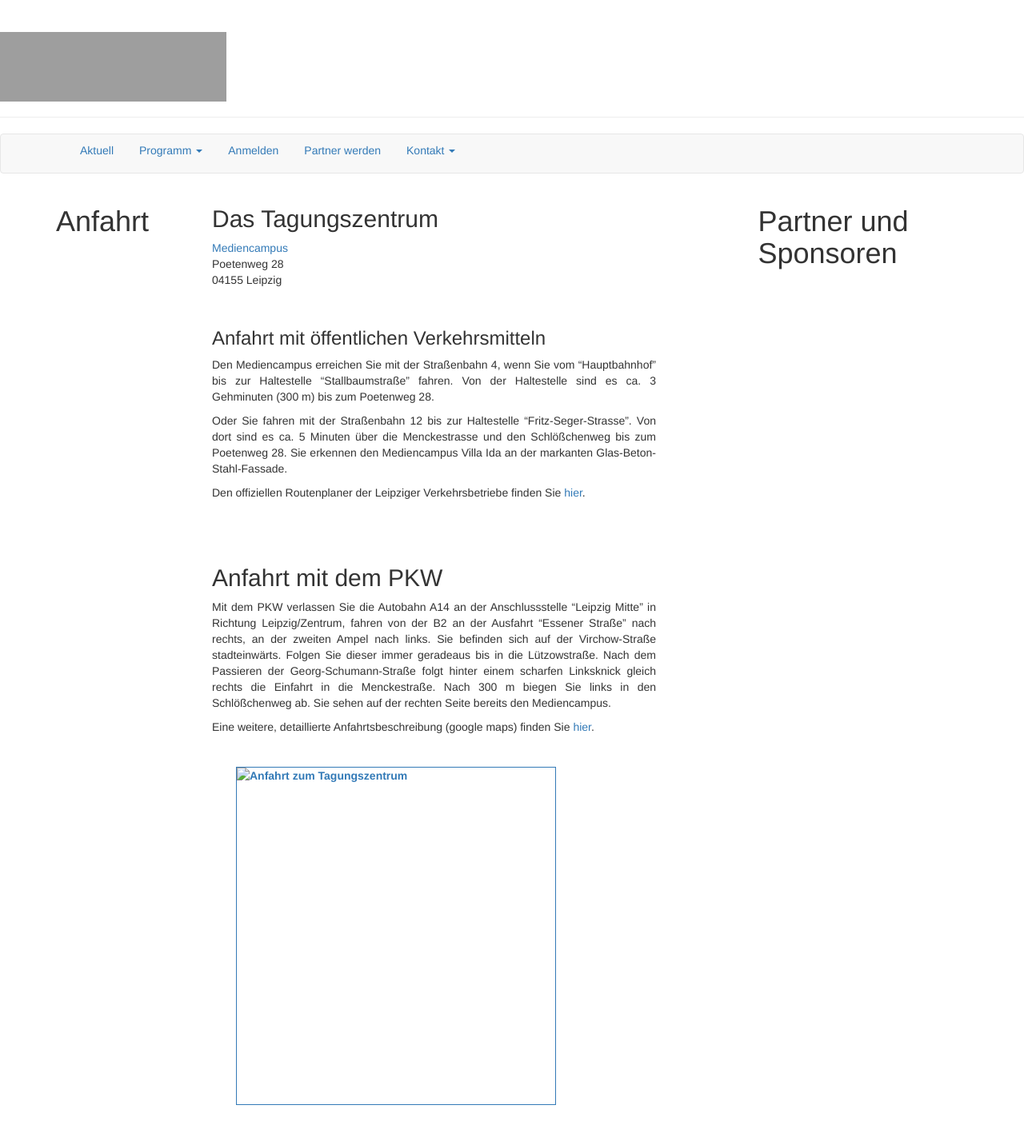
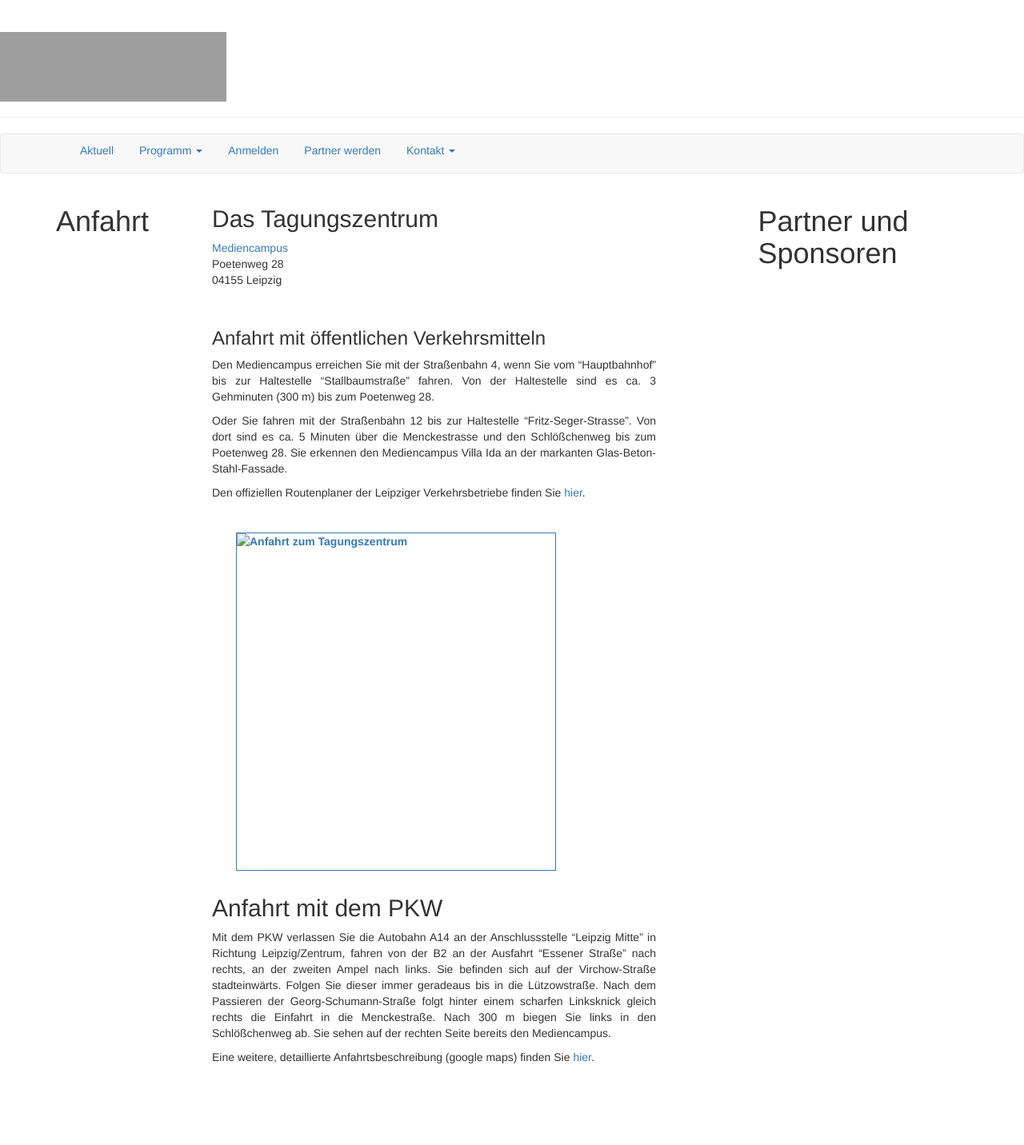
Before and after one commit to susedev/test, a Jekyll site: the page built from anfahrt.html, in a window 1280 px wide. Shown: the whole page at 80% size. Built offline with Jekyll 4.4.1, drawn with Linux system fonts in a browser that asks for light colours; nearby versions of some CDN libraries; grey boxes are pictures that could not be loaded.

Commit message:
Edit from JekyllCMS

```diff
--- a/anfahrt.html
+++ b/anfahrt.html
@@ -17,9 +17,37 @@ Poetenweg 28<br />
 
 <p style="text-align: justify;">Den offiziellen Routenplaner der Leipziger Verkehrsbetriebe finden Sie <a class="external-link-new-window" href="http://www.lvb.de/" target="_blank" title="Opens external link in new window">hier</a>.</p>
 
-<p class="bodytext">&nbsp;</p>
+<p><strong><a href="{{ site.base_url }}/media/karte-web.png" target="_blank"><img alt="Anfahrt zum Tagungszentrum" src="{{ site.base_url }}/media/karte-web.png" style="width: 400px; height: 423px; float: left; border-width: 1px; border-style: solid; margin: 30px;" /></a></strong></p>
 
-<p class="bodytext">&nbsp;</p>
+<p>&nbsp;</p>
+
+<p>&nbsp;</p>
+
+<p>&nbsp;</p>
+
+<p>&nbsp;</p>
+
+<p>&nbsp;</p>
+
+<p>&nbsp;</p>
+
+<p>&nbsp;</p>
+
+<p>&nbsp;</p>
+
+<p>&nbsp;</p>
+
+<p>&nbsp;</p>
+
+<p>&nbsp;</p>
+
+<p>&nbsp;</p>
+
+<p>&nbsp;</p>
+
+<p>&nbsp;</p>
+
+<p>&nbsp;</p>
 
 <h2 class="bodytext">Anfahrt mit dem PKW</h2>
 
@@ -27,7 +55,7 @@ Poetenweg 28<br />
 
 <p style="text-align: justify;">Eine weitere, detaillierte Anfahrtsbeschreibung (google maps) finden Sie <a class="external-link-new-window" href="http://www.google.de/maps?f=d&amp;hl=de&amp;geocode=&amp;daddr=Poetenweg,+Gohlis+04155+Leipzig,+Leipzig,+Sachsen,+Deutschland&amp;mrcr=0&amp;mrsp=0&amp;sz=12&amp;mra=dme&amp;sll=51.366345,12.381095&amp;sspn=0.151545,0.31929&amp;ie=UTF8&amp;z=12&amp;om=1" target="_blank" title="Opens external link in new window">hier</a>.</p>
 
-<p><strong><a href="{{ site.base_url }}/media/karte-web.png" target="_blank"><img alt="Anfahrt zum Tagungszentrum" src="{{ site.base_url }}/media/karte-web.png" style="width: 400px; height: 423px; float: left; border-width: 1px; border-style: solid; margin: 30px;" /></a></strong></p>
+<p>&nbsp;</p>
 
 <p>&nbsp;</p>
 
```
